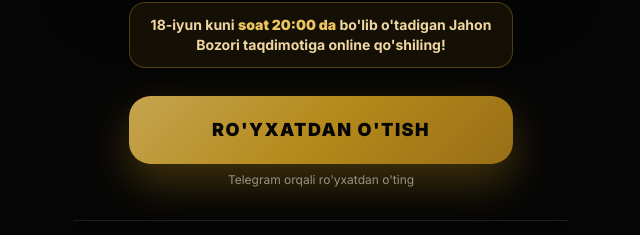
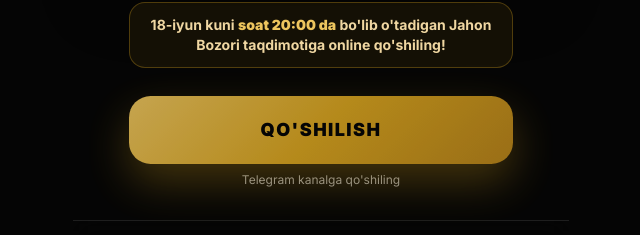
Before and after one commit to rahimjonov-j/aksiyajahonbozori, a Next.js app: page / in a window 1280 px wide. Shown: the part 824-1059 px from the top of the page, without its empty margins (319-959 px from the left). Built offline with nearby package versions, Linux system fonts and the light colour scheme.

Commit message:
feat: update Telegram integration to link directly to channel

```diff
--- a/app/page.jsx
+++ b/app/page.jsx
@@ -1,8 +1,4 @@
 import AnalyticsTracker from "./components/AnalyticsTracker";
-import TelegramCta from "./components/TelegramCta";
-
-const botUsername = "Jaxon_bozor_Bot";
-const botStartPrefix = "ref_1256520272";
 
 function Header() {
   return (
@@ -101,13 +97,16 @@ function HeroImage() {
 function Cta() {
   return (
     <div className="flex w-full flex-col items-center gap-2">
-      <TelegramCta
-        botUsername={botUsername}
-        startPrefix={botStartPrefix}
-        className="w-full rounded-[1.35rem] bg-[linear-gradient(135deg,#edc55e,#d9a520,#b8841a)] px-5 py-4 text-center text-[13px] font-black uppercase tracking-[0.06em] text-[#050505] shadow-[0_18px_44px_rgba(217,165,32,0.35)] transition-transform duration-200 hover:-translate-y-0.5 active:translate-y-0 animate-pulse min-[380px]:text-sm md:max-w-sm md:py-5 md:text-lg md:tracking-[0.08em]"
-      />
+      <a
+        href="https://t.me/jahonbozorivodiy"
+        target="_blank"
+        rel="noopener noreferrer"
+        className="w-full animate-pulse rounded-[1.35rem] bg-[linear-gradient(135deg,#edc55e,#d9a520,#b8841a)] px-5 py-4 text-center text-[13px] font-black uppercase tracking-[0.06em] text-[#050505] shadow-[0_18px_44px_rgba(217,165,32,0.35)] transition-transform duration-200 hover:-translate-y-0.5 active:translate-y-0 min-[380px]:text-sm md:max-w-sm md:py-5 md:text-lg md:tracking-[0.08em]"
+      >
+        QO&apos;SHILISH
+      </a>
       <p className="text-[10px] font-medium text-[#8f8f8f] md:text-xs">
-        Telegram orqali ro&apos;yxatdan o&apos;ting
+        Telegram kanalga qo&apos;shiling
       </p>
     </div>
   );
```
